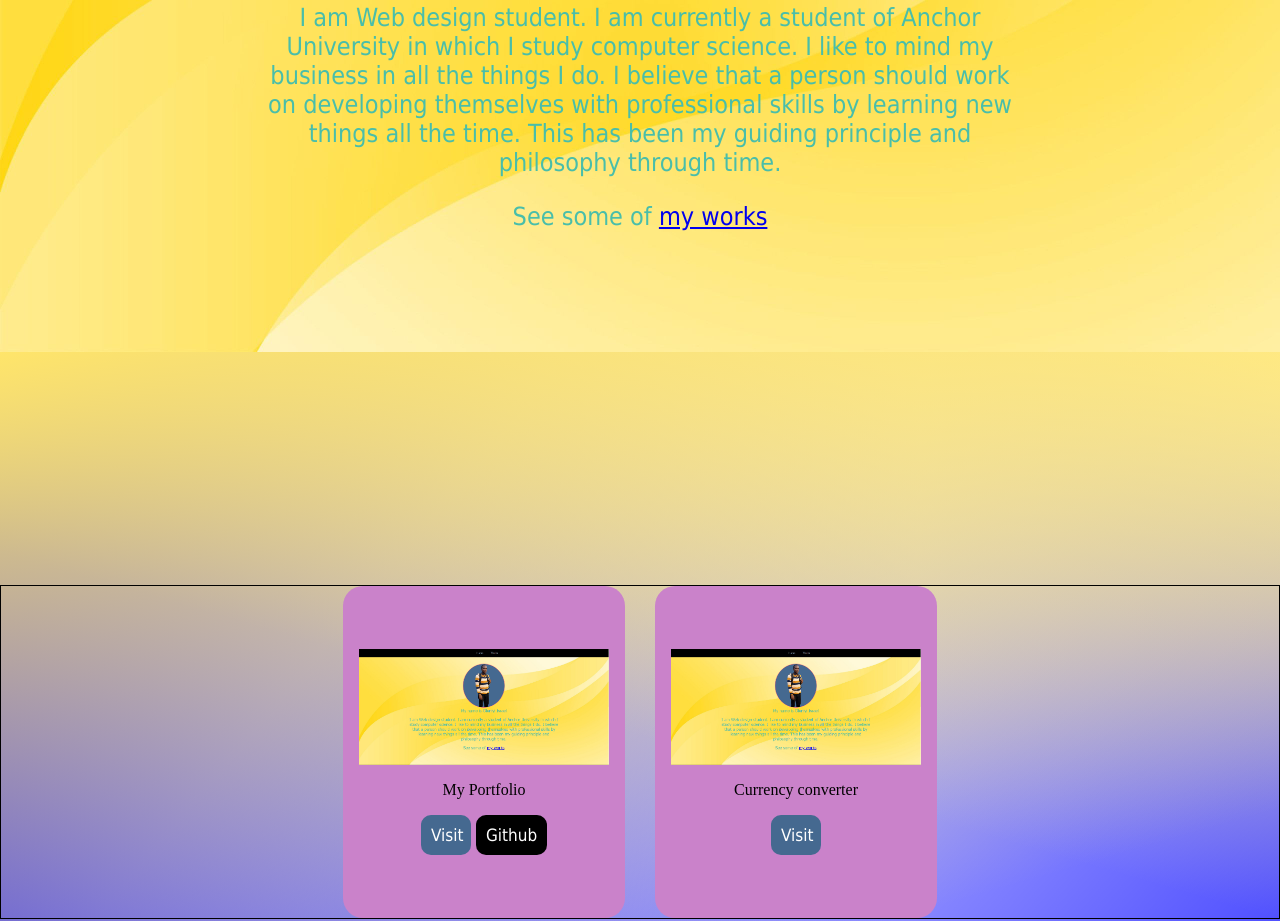
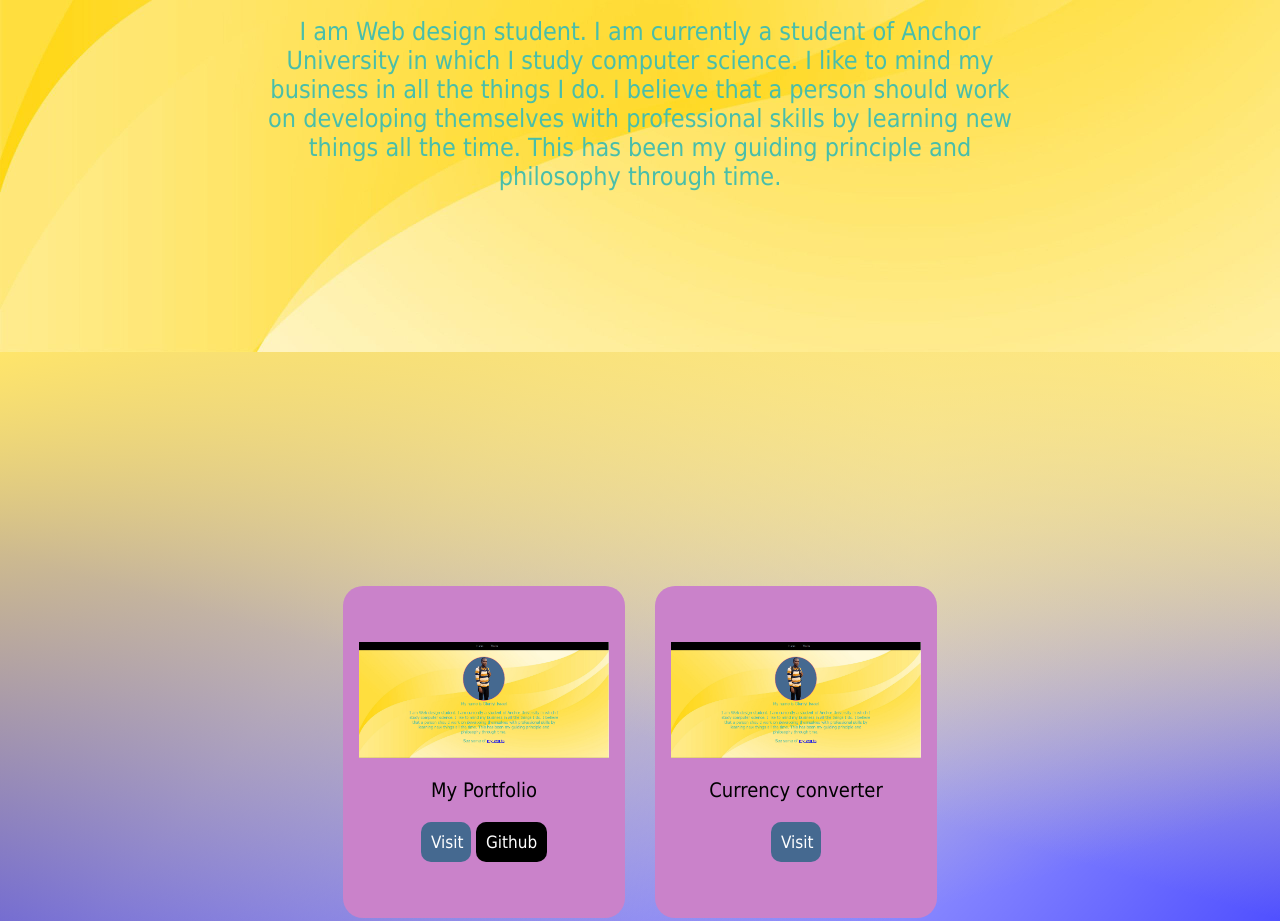
Before and after one commit to Oluniyisrael/webdesignPortfolio, a plain HTML site: page index.html in a window 1280 px wide. Shown: the part 448-1369 px from the top of the page. Drawn offline with Linux system fonts and the light colour scheme.

Commit message:
Adding some finishing touches

```diff
--- a/index.html
+++ b/index.html
@@ -24,7 +24,7 @@
                 <span class="heading1"> My name is Oluniyi Israel </span>
                 <p>I am  Web design student. I am currently a student of Anchor University in which I study computer science. I like to mind my business in all the things I do. I believe that</span> a person should work on developing themselves with professional skills by learning new things all the time. This has been my guiding principle and philosophy through time.</p>
                 <!-- Name, Picture, Matric number, Short Bio,Create a table (13x5 serialno, firstname,surname,department,matricno)-->
-                <span class="footerText">See some of <a href="#aboutMeContainer">my works</a></span>
+                <!-- <span class="footerText">See some of <a href="#aboutMeContainer">my works</a></span> -->
             </div>
         </div>
     </section>
@@ -32,7 +32,7 @@
         <div class="cardsContiner">
             <div class="card">
                 <img src="./images/portfolio.png" alt="...">
-                <p>My Portfolio</p>
+                <p class="cardHeading">My Portfolio</p>
                <div class="buttonsCont">
                 <button class="cardButton" id="portfolioBut">Visit</button>
                 <button class="cardButton" id="gitLink">Github</button>
@@ -40,7 +40,7 @@
             </div>
             <div class="card">
                 <img src="./images/portfolio.png" alt="...">
-                <p>Currency converter</p>
+                <p class="cardHeading">Currency converter</p>
                 <button class="cardButton" id="currencyBut">Visit</button>
             </div>
         </div>
--- a/index.js
+++ b/index.js
@@ -1,7 +1,10 @@
 var button1 = document.getElementById('portfolioBut');
-// var button2 = document.getElementById('currencyBut');
+var button2 = document.getElementById('gitLink');
 button1.addEventListener('click',()=>{
     document.location.href = "https://oluniyi-port.netlify.app/"
+})
+button2.addEventListener('click',()=>{
+    document.location.href = "https://github.com/Oluniyisrael/webdesignPortfolio"
 })
 // document.getElementById('portfolioBut').addEventListener('click',()=>{
 //     document.location.href = "https://www.google.com"
--- a/stylesheet.css
+++ b/stylesheet.css
@@ -77,7 +77,7 @@ color: white;
 .cardsContiner{
     width: 100%;
     display: flex;
-    border: 1px solid black;
+    /* border: 1px solid black; */
     align-items: center;
     justify-content: center;
     gap: 30px;
@@ -96,6 +96,12 @@ color: white;
 }
 .card img{
     width: 250px;
+}
+.cardHeading{
+    color: black;
+    font-size: 20px;
+    font-family: tahoma;
+
 }
 .buttonsCont{
     display: flex;
```
